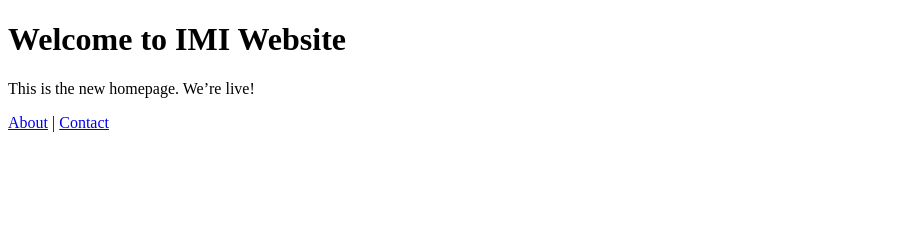
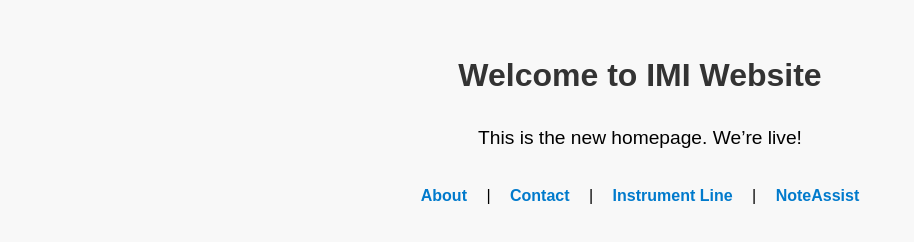
Before and after one commit to InteractiveMusic/Website, a plain HTML site: page index.html in a window 1280 px wide. Shown: the whole page, without its empty margins (0-914 px from the left). Drawn offline with Linux system fonts and the light colour scheme.

Commit message:
index.html

```diff
--- a/index.html
+++ b/index.html
@@ -3,10 +3,46 @@
 <head>
   <meta charset="UTF-8" />
   <title>IMI Website</title>
+  <style>
+    body {
+      font-family: Arial, sans-serif;
+      max-width: 800px;
+      margin: 50px auto;
+      padding: 0 20px;
+      line-height: 1.6;
+      background-color: #f8f8f8;
+    }
+    h1 {
+      text-align: center;
+      color: #333;
+    }
+    p {
+      text-align: center;
+      font-size: 1.2em;
+    }
+    nav {
+      text-align: center;
+      margin-top: 30px;
+    }
+    nav a {
+      margin: 0 15px;
+      text-decoration: none;
+      color: #007acc;
+      font-weight: bold;
+    }
+    nav a:hover {
+      text-decoration: underline;
+    }
+  </style>
 </head>
 <body>
   <h1>Welcome to IMI Website</h1>
   <p>This is the new homepage. We’re live!</p>
-  <p><a href="about.html">About</a> | <a href="contact.html">Contact</a></p>
+  <nav>
+    <a href="about.html">About</a> |
+    <a href="contact.html">Contact</a> |
+    <a href="current-line.html">Instrument Line</a> |
+    <a href="noteassist.html">NoteAssist</a>
+  </nav>
 </body>
 </html>
```
